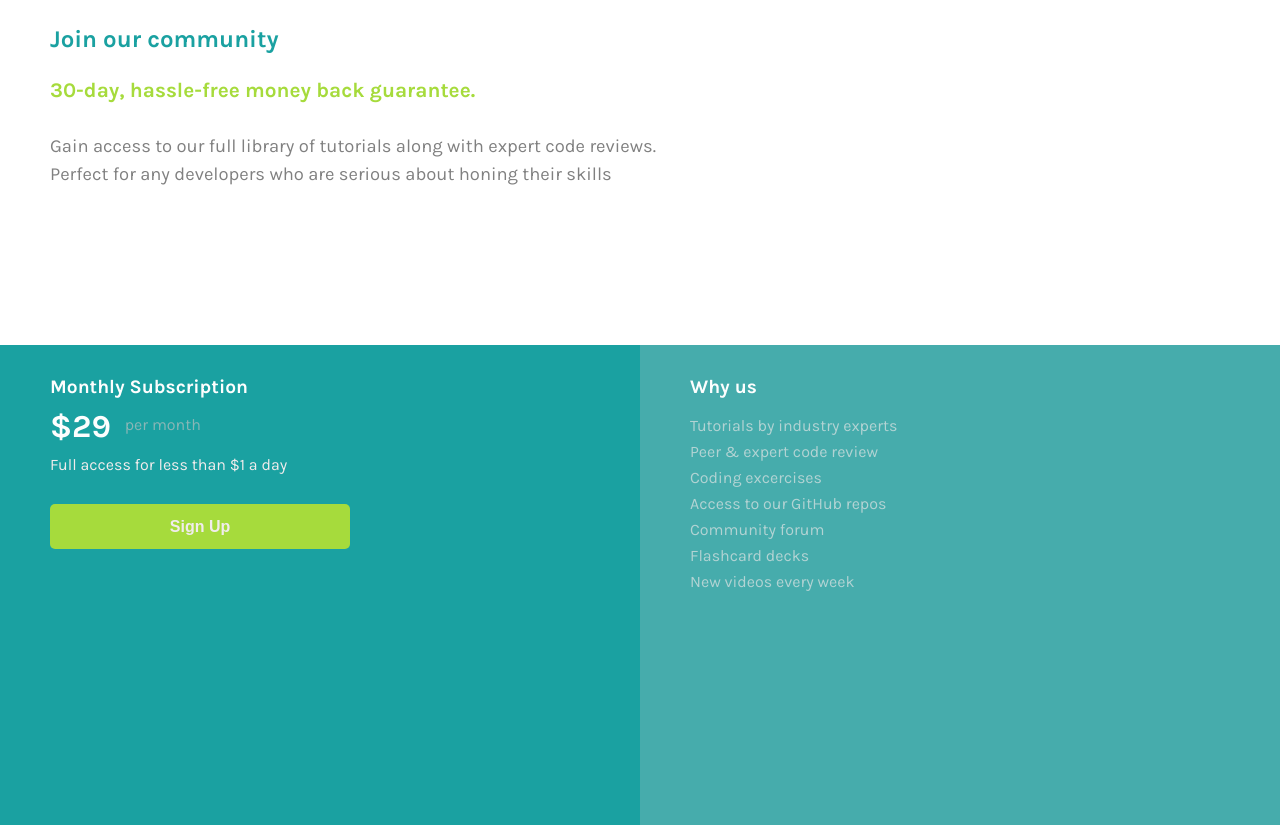
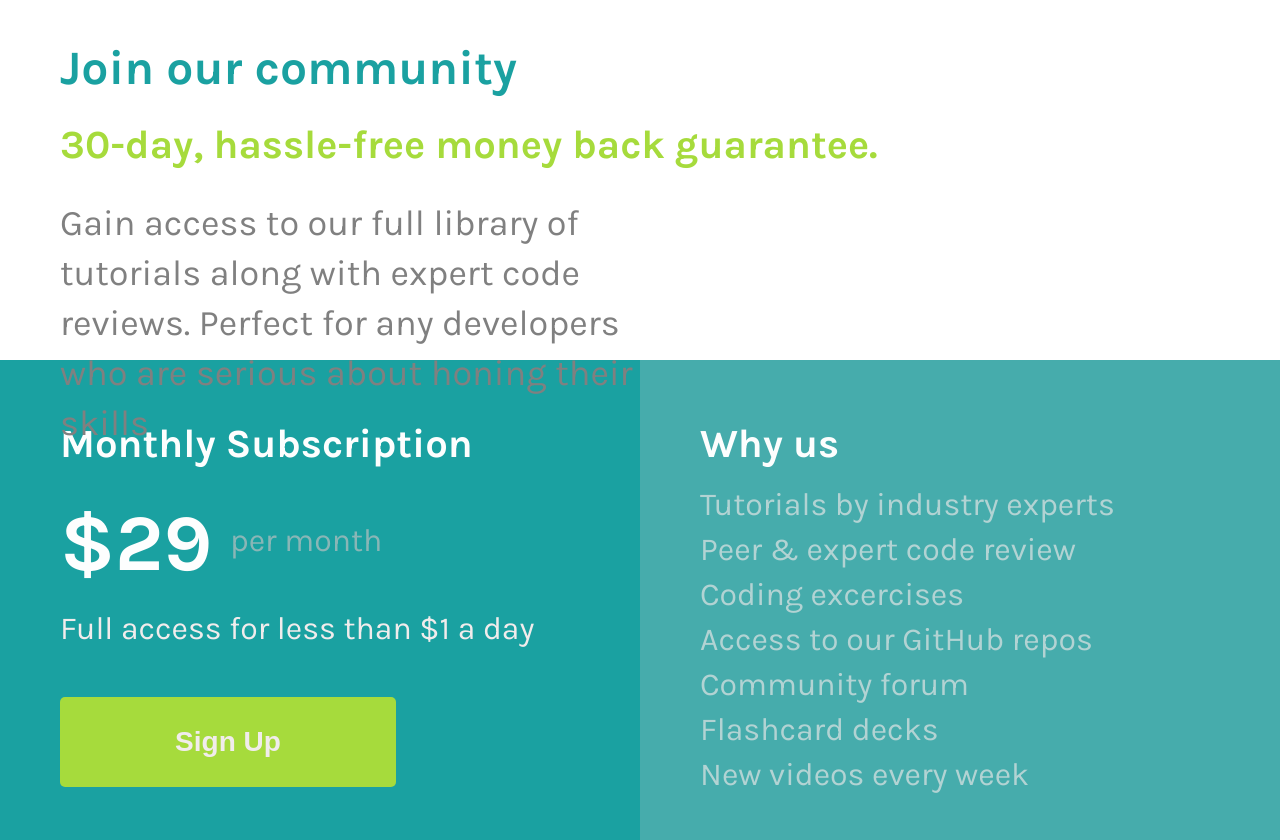
Before and after one commit to Salman18/accessGit, a plain HTML site: page index.html in a window 1280 px wide. Drawn offline with Linux system fonts and the light colour scheme.

Commit message:
update: for > 1024px

```diff
--- a/index.css
+++ b/index.css
@@ -129,3 +129,75 @@ color:	rgb(178, 211, 211)
 		line-height: 26px;
 	}
 	}
+
+
+
+@media only screen and (min-width:1024px)  {
+
+	.sectionOne {
+		margin-top: 40px;
+		height: 40vh;
+		margin-left: 60px;
+	}
+
+	.joc {
+		margin-top: 40px;
+		font-size: 3rem;
+	}
+
+
+.hassle-free {
+	font-size: 2.5rem;
+}
+
+	.description {
+		max-width: 50%;
+		font-size: 2.25rem;
+		line-height: 50px;
+		margin-bottom: 5px;
+	}
+
+	.sectionTwo {
+		padding-left: 60px;
+		float: left;
+		width: 50%;
+		height: 60vh;
+	}
+
+	.ms {
+		margin-top: 40px;
+		font-size: 2.5rem;
+	}
+	.fe {
+		font-size: 5rem;
+	}
+
+	.rate {
+		margin-top: 30px;
+		font-size: 2rem;
+	}
+
+	.third {
+		margin-top: 20px;
+		font-size: 2rem;
+	}
+
+.button {
+	margin-top: 50px;
+    height: 90px;
+    width: 60%;
+				text-align: center;
+				font-size: 1.75rem;
+}
+	.sectionThree {
+		padding-left: 60px;
+		float: left;
+		width: 50%;
+		height: 60vh;
+	}
+
+	.paragraph {
+		font-size: 2rem;
+		line-height: 45px;
+	}
+	}
```
